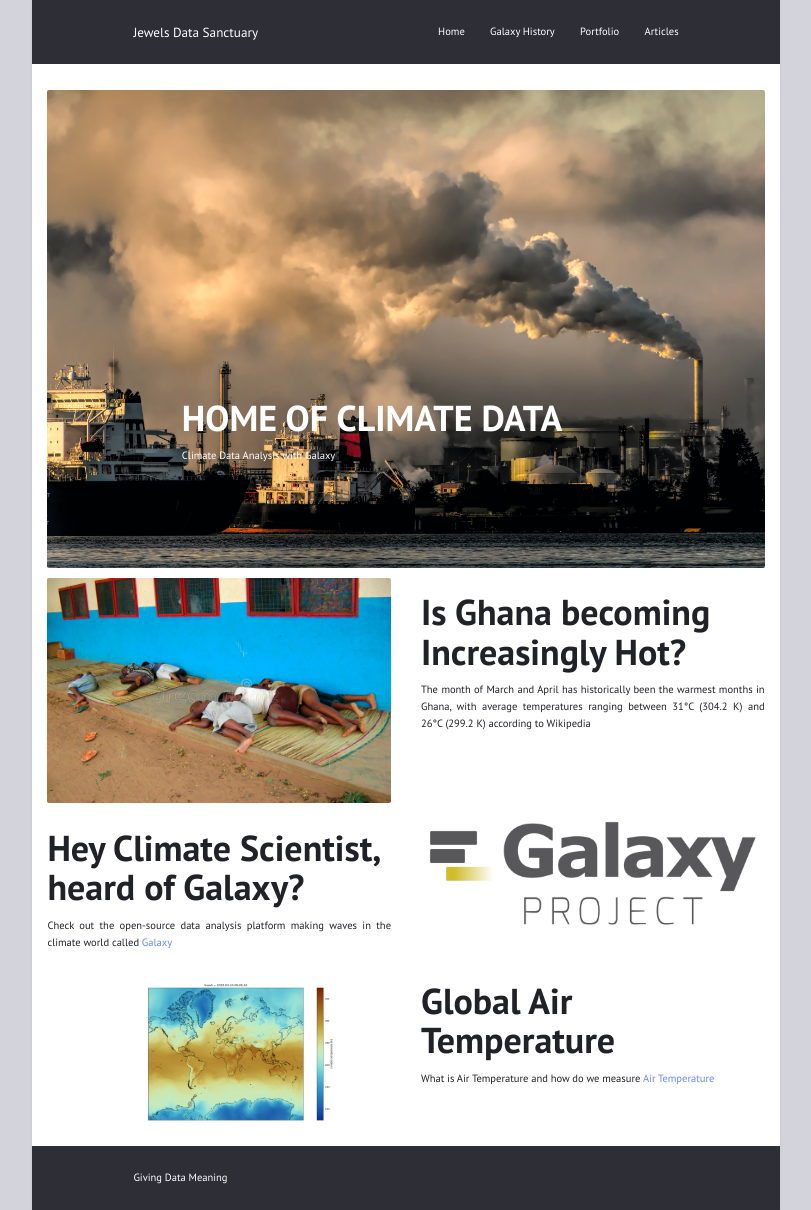
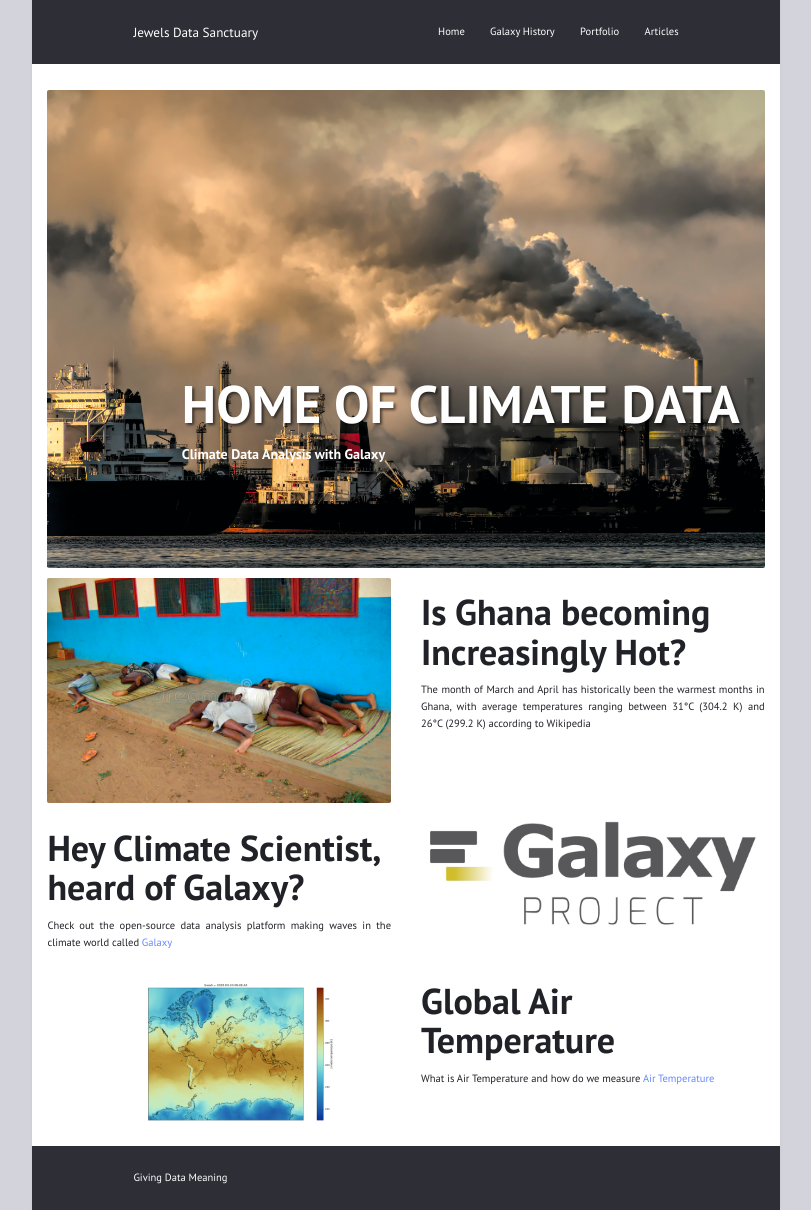
Before and after one commit to DataRockMyWorld/DataRockMyWorld.github.io, a Jekyll site: the page built from index.html, in a window 1280 px wide. Shown: the whole page, without its empty margins (234-1045 px from the left). Built offline with Jekyll 4.4.1, drawn with Linux system fonts in a browser that asks for light colours.

Commit message:
Update index.html

```diff
--- a/index.html
+++ b/index.html
@@ -6,8 +6,8 @@ title: ""
 <div class='col-md-12'>
   <img src='/assets/img/chris.jpg' alt=' air pollution' />
   <div class='banner-wrapper'>
-    <h1>HOME OF CLIMATE DATA</h1>
-    <p>
+    <h1 class='banner-title'>HOME OF CLIMATE DATA</h1>
+    <p class='banner-text'>
     Climate Data Analysis with Galaxy
     </p>
   </div>
```
